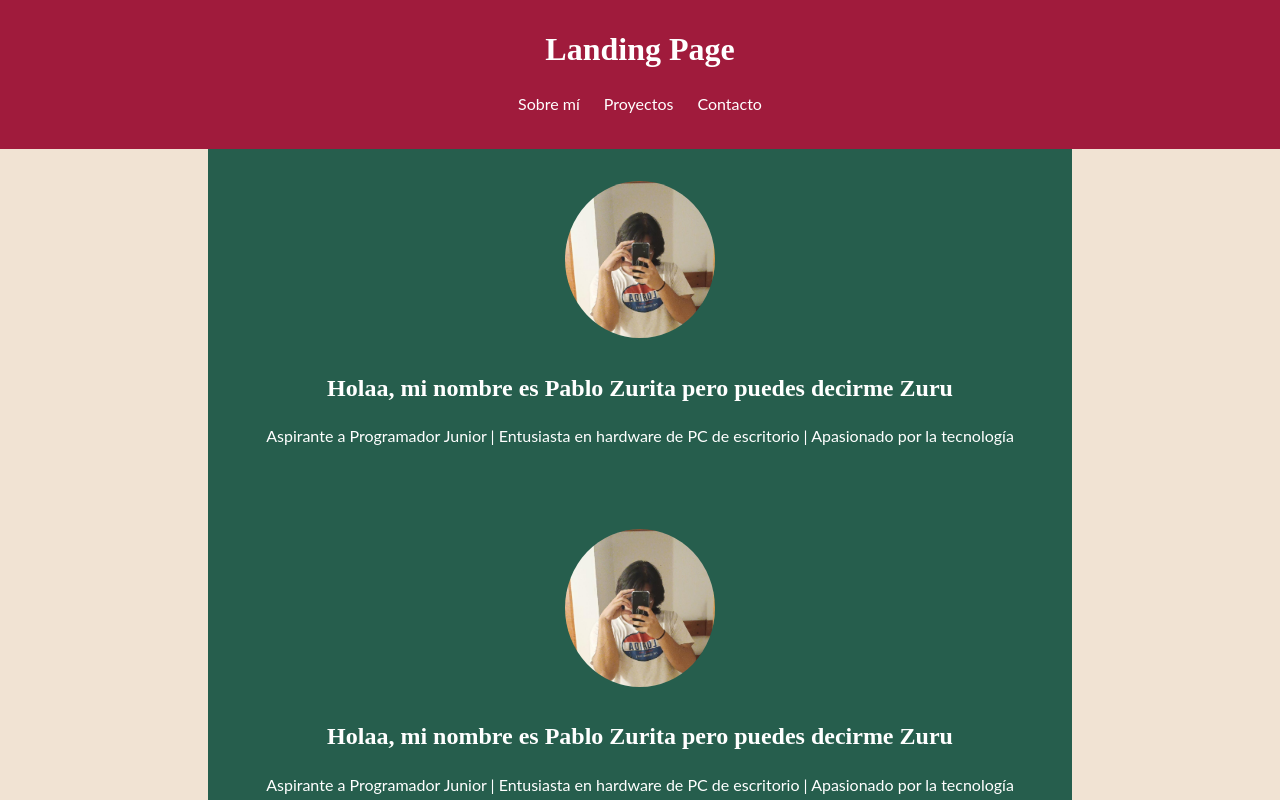
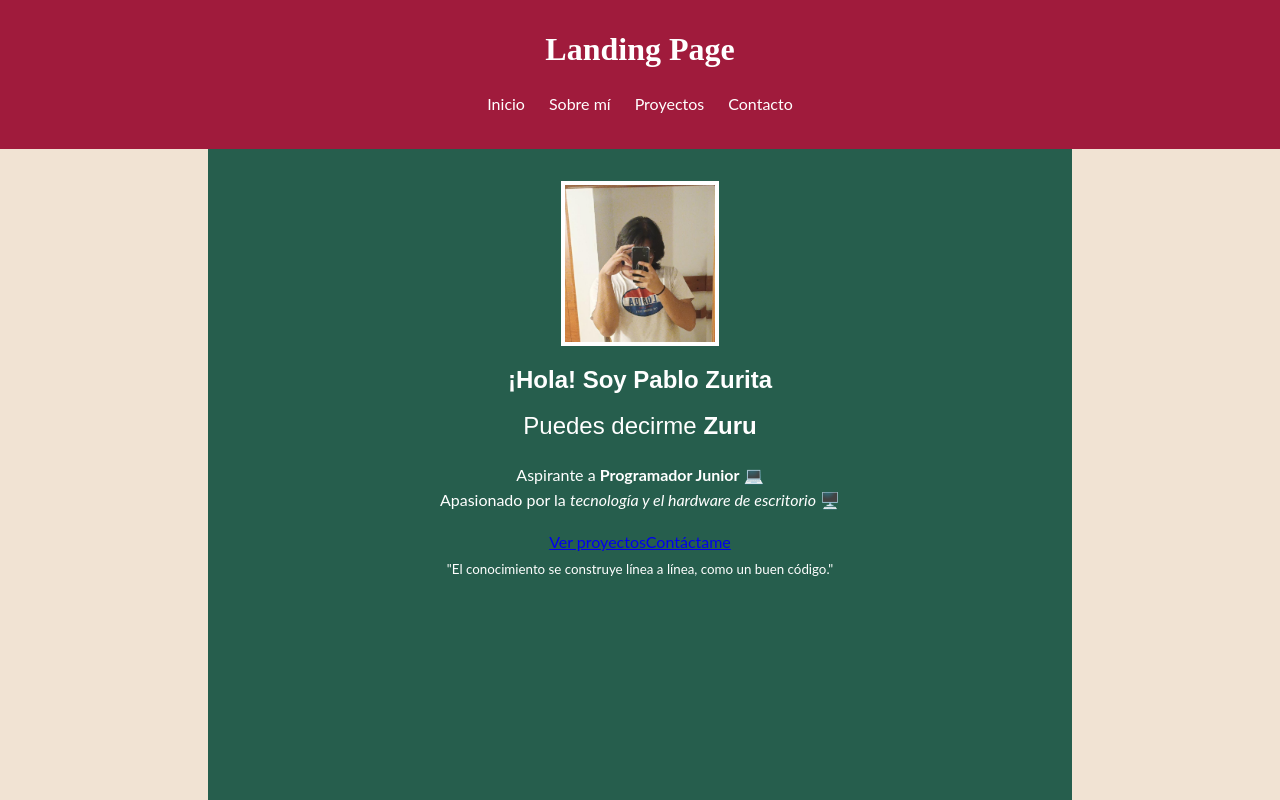
Before and after one commit to ZuritaPablo/LandingPage, an Angular app: page / in a window 1280 px wide. Shown: the top 800 px of the page. Built offline with nearby package versions, Linux system fonts and the light colour scheme.

Commit message:
Mejoramiento del hero

```diff
--- a/angular.json
+++ b/angular.json
@@ -82,8 +82,13 @@
               }
             ],
             "styles": [
+              "node_modules/bootstrap/dist/css/bootstrap.min.css",
               "src/styles.css"
+            ],
+            "scripts": [
+              "node_modules/bootstrap/dist/js/bootstrap.bundle.min.js"
             ]
+
           }
         }
       }
--- a/src/app/app.html
+++ b/src/app/app.html
@@ -1,4 +1,3 @@
 <app-nav/>
-<app-home/>
 <router-outlet></router-outlet>
 <app-footer/>
--- a/src/app/home/home.css
+++ b/src/app/home/home.css
@@ -0,0 +1,21 @@
+:root {
+  color-scheme: light dark;
+}
+body {
+  font-family: 'Lato', sans-serif;
+  background: #F1E3D3;
+  margin: 0;
+  padding: 0;
+  line-height: 1.6;
+  color: #333;
+}
+.negrita {
+  font-weight: bold;
+}
+.cursiva {
+  font-style: italic;
+}
+h1, h2, h3 {
+  font-family: 'Avant Garde', sans-serif;
+  margin: 0.5rem 0;
+}
--- a/src/app/home/home.html
+++ b/src/app/home/home.html
@@ -1,5 +1,20 @@
-<section class="hero">
-  <img src="foto.jpg" alt="Foto de perfil" class="foto_perfil"/>
-  <h2>Holaa, mi nombre es Pablo Zurita pero puedes decirme Zuru</h2>
-  <p>Aspirante a Programador Junior | Entusiasta en hardware de PC de escritorio | Apasionado por la tecnología</p>
+<section class="hero d-flex align-items-center justify-content-center flex-column text-center" style="background-color: #265e4d; color: #fff; min-height: 90vh;">
+  <div class="container">
+    <img src="assets/foto.jpg" alt="Foto de Pablo Zurita" class="rounded-circle shadow mb-4" style="width: 150px; border: 4px solid #fff;">
+
+    <h1 class="fw-bold" style="font-family: 'Avant Garde', sans-serif;">¡Hola! Soy Pablo Zurita</h1>
+    <h2 class="mb-3" style="font-weight: 400;">Puedes decirme <span class="negrita">Zuru</span></h2>
+
+    <p class="lead mb-4">Aspirante a <span class="negrita">Programador Junior</span> 💻 <br>
+    Apasionado por la <span class="cursiva">tecnología y el hardware de escritorio</span> 🖥️</p>
+
+    <div class="d-flex justify-content-center flex-wrap gap-3">
+      <a href="#proyectos" class="btn btn-light px-4 py-2">Ver proyectos</a>
+      <a href="#contacto" class="btn btn-outline-light px-4 py-2">Contáctame</a>
+    </div>
+
+    <div class="mt-5">
+      <small class="text-light">"El conocimiento se construye línea a línea, como un buen código."</small>
+    </div>
+  </div>
 </section>
--- a/src/app/nav/nav.html
+++ b/src/app/nav/nav.html
@@ -2,6 +2,7 @@
   <h1>Landing Page</h1>
   <nav>
     <ul>
+      <li><a href="/">Inicio</a></li>
       <li><a href="/sobre-mi">Sobre mí</a></li>
       <li><a href="/proyectos">Proyectos</a></li>
       <li><a href="/contacto">Contacto</a></li>
```
Also changed, not shown: public/assets/foto.jpg (renamed from public/foto.jpg).
